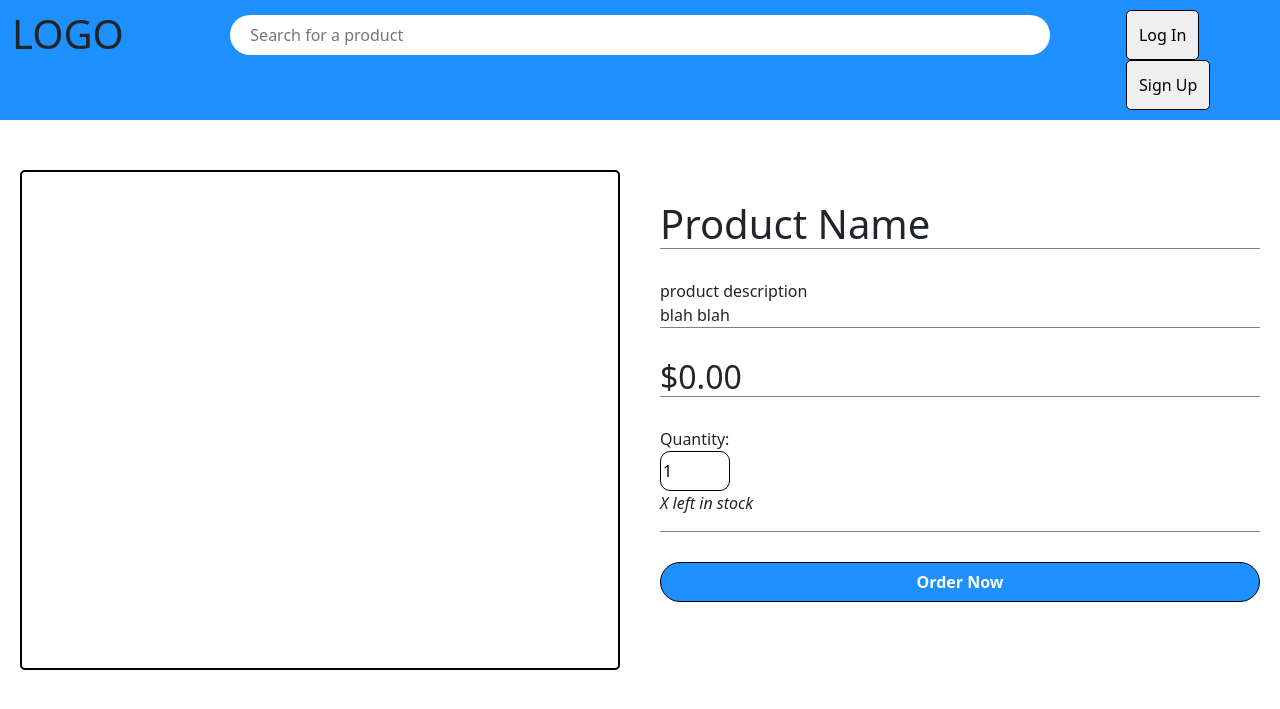
After one commit to emconno/snow-cone-website, a PHP site: page /product-info.html in a window 1280 px wide. The commit adds this page. Shown: the top 709 px of the page. Run offline with PHP 8.4, Linux system fonts and the light colour scheme.

Commit message:
messy and everything is broken

```diff
--- /dev/null
+++ b/product-info.html
@@ -0,0 +1,64 @@
+<!DOCTYPE html>
+<head>
+    <meta charset="utf-8">
+    <meta name="viewport" content="width=device-width, initial-scale=1">
+    <title>Snow Cone</title>
+    <link href="style.css" rel="stylesheet">
+    <link href="https://cdn.jsdelivr.net/npm/bootstrap@5.3.3/dist/css/bootstrap.min.css" rel="stylesheet" integrity="sha384-QWTKZyjpPEjISv5WaRU9OFeRpok6YctnYmDr5pNlyT2bRjXh0JMhjY6hW+ALEwIH" crossorigin="anonymous">
+</head>
+
+<body>
+    <header>
+        <nav class="container-fluid">
+            <div class="row">
+                <div class="col-2">
+                    <h1>LOGO</h1>
+                </div>
+                <div class="col-8">
+                    <form action="index.html" method="POST">
+                        <input id="search-bar" type="text" placeholder="Search for a product">
+                    </form>
+                </div>
+                <div class="col-2">
+                    <div class="inline">
+                        <a href="index.html"><button class="account">Log In</button></a>
+                        <a href="index.html"><button class="account">Sign Up</button></a>
+                    </div>
+                </div>
+            </div>
+        </nav>
+    </header>
+
+    <main>
+        <div class="container-fluid  product-page-container">
+            <div class="row">
+                <div class="col-6">
+                    <div class="product-image">
+
+                    </div>
+                </div>
+                <div class="col-6">
+                    <form action="product-info.html" class="product-form" method="POST">
+                        <h1 class="product-form-item">Product Name</h1>
+                        <p class="product-form-item">product description<br>blah blah</p>
+                        <h2 class="product-form-item">$0.00</h2>
+                        <div class="product-form-item">
+                            <label for="product-quantity">Quantity:</label>
+                            <br>
+                            <input type="number" min="1" id="product-quantity" value="1">
+                            <p id="in-stock"><em>X left in stock</em></p>
+                        </div>
+                        <input type="submit" value="Order Now" id="order-button">
+                    </form>
+                </div>
+            </div>
+        </div>
+    </main>
+
+    <footer>
+
+    </footer>
+    <script src="https://code.jquery.com/jquery-3.3.1.slim.min.js" integrity="sha384-q8i/X+965DzO0rT7abK41JStQIAqVgRVzpbzo5smXKp4YfRvH+8abtTE1Pi6jizo" crossorigin="anonymous"></script>
+    <script src="https://cdnjs.cloudflare.com/ajax/libs/popper.js/1.14.3/umd/popper.min.js" integrity="sha384-ZMP7rVo3mIykV+2+9J3UJ46jBk0WLaUAdn689aCwoqbBJiSnjAK/l8WvCWPIPm49" crossorigin="anonymous"></script>
+    <script src="https://cdn.jsdelivr.net/npm/bootstrap@5.3.3/dist/js/bootstrap.bundle.min.js" integrity="sha384-YvpcrYf0tY3lHB60NNkmXc5s9fDVZLESaAA55NDzOxhy9GkcIdslK1eN7N6jIeHz" crossorigin="anonymous"></script>
+</body>
--- a/style.css
+++ b/style.css
@@ -4,6 +4,7 @@
 
 .inline {
     display: inline-block;
+    margin-left: 25%;
 }
 
 .product {
@@ -98,9 +99,88 @@ header {
     background-image: url(images/ice-machine.png);
     background-size: 90%;
 }
+
 @keyframes button-swell {
     100% {
         background-size: 100%;
     }
 
 }
+
+ul {
+    margin: 0 auto;
+}
+
+.account {
+    border: solid black 1px;
+    border-radius: 5px;
+    height: 50px;
+    padding: 0 12px;
+}
+
+
+#search-bar {
+
+    width: 100%;
+    height: 40px;
+    padding: 0 20px;
+    border-radius: 20px;
+    border: none;
+}
+
+img[src*='search_icon'] {
+    width: 16px;
+    height: 16px;
+    margin: 0 4px;
+    margin: 0 4px;
+    position: relative;
+    bottom: 2px;
+}
+
+form {
+    margin: 5px;
+
+}
+
+
+.product-image {
+    border: 2px, black, solid;
+    border-radius: 5px;
+    height: 500px; width: 600px;
+    margin: 0 auto;
+}
+
+.product-page-container {
+    margin: 40px;
+}
+
+.product-form-item {
+    border-bottom: 1px grey solid;
+    margin: 30px 0;
+}
+
+.product-form {
+    /*
+    border: 2px, black, solid;
+    border-radius: 5px;
+    */
+    height: 500px; width: 600px;
+    margin: 0 auto;
+}
+
+#order-button {
+    width: 100%; height: 40px;
+    border-radius: 20px;
+    border: 1px black solid;
+    background-color: dodgerblue;
+    color: white;
+    text-align: center;
+    font-weight: bold;
+}
+
+#product-quantity {
+    height: 40px;
+    width: 70px;
+    border-radius: 10px;
+    border: solid 1px black;
+}
```
Also changed, not shown: database.js (added, +33 -0 lines), index.html (+15 -62 lines), package.json (added, +19 -0 lines), product-list.html (added, +94 -0 lines), images/search_icon.png (added).
